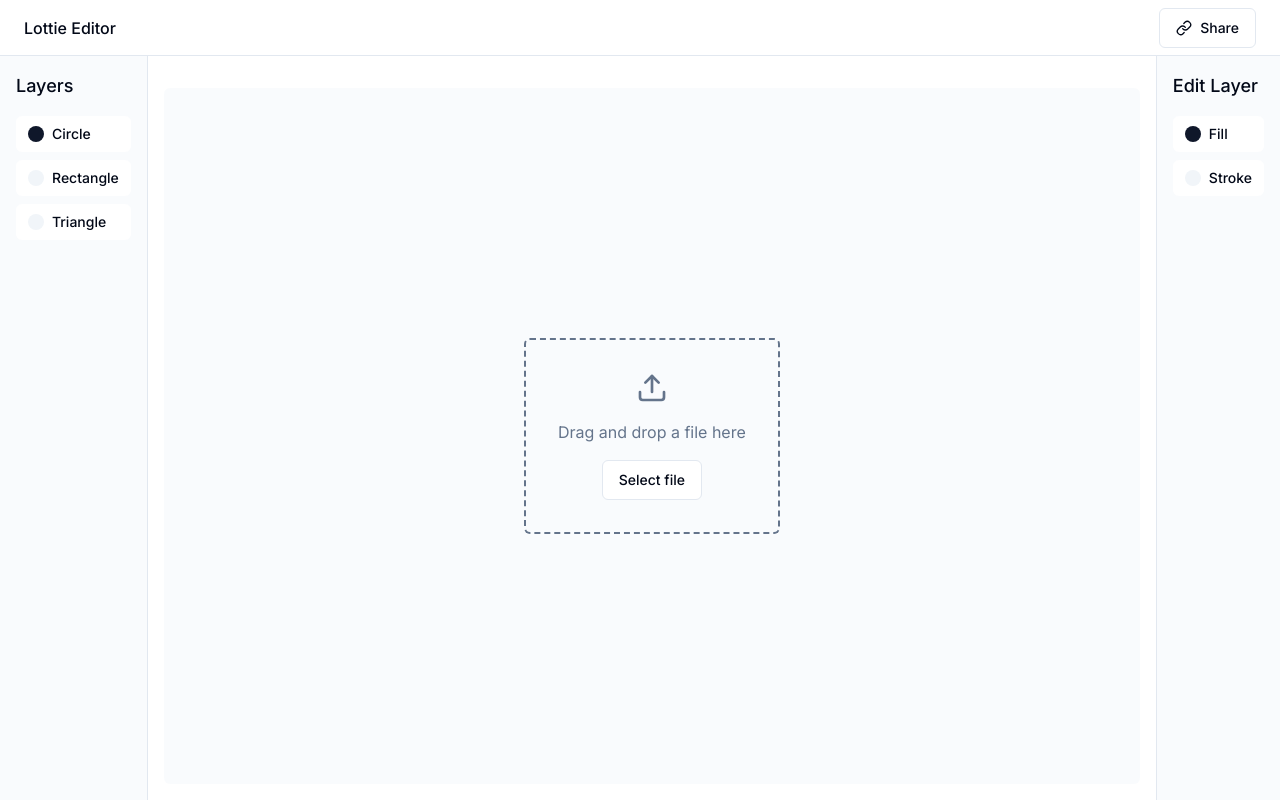
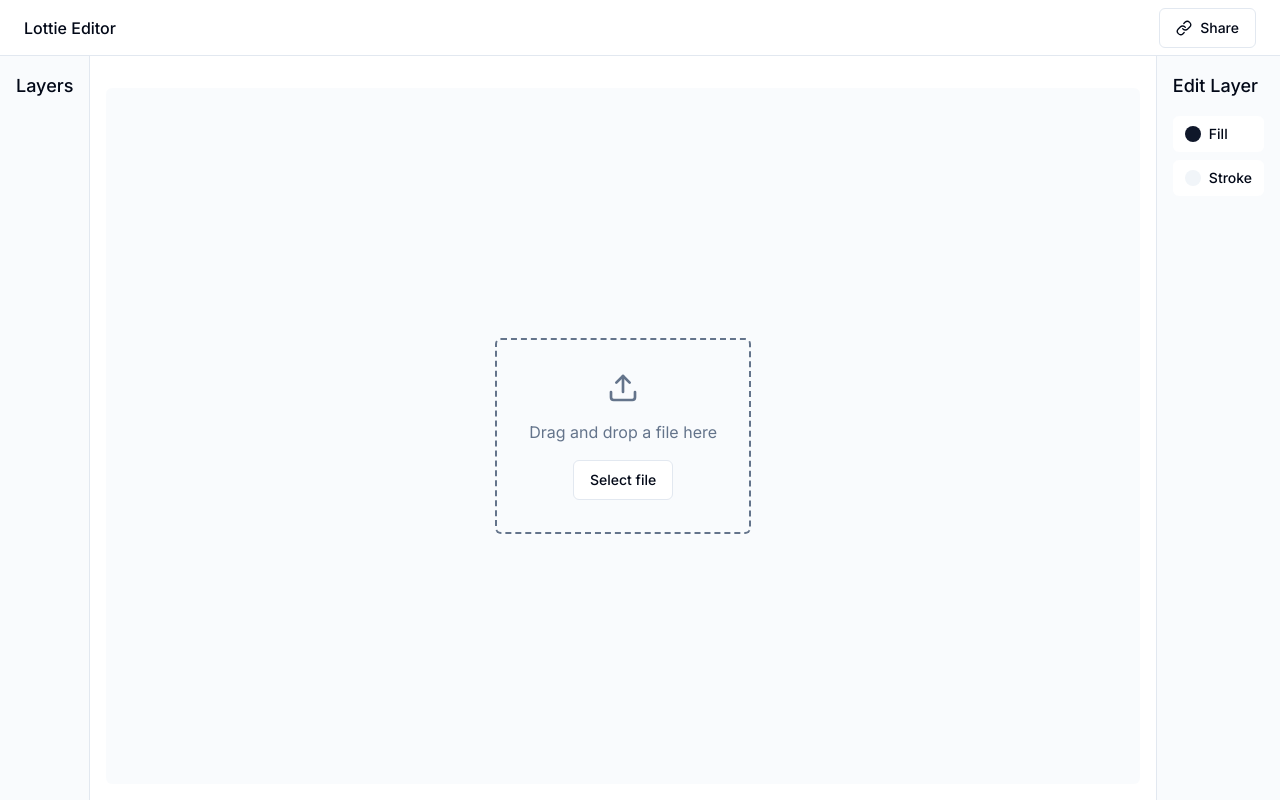
Before and after one commit to chrisgreen1993/lottie-editor, a Next.js app: page / in a window 1280 px wide. Built offline with nearby package versions, Linux system fonts and the light colour scheme.

Commit message:
Add Sidebar with list of shape layers and shapes
This currently only handles shape layers, shape groups
and the fill and stroke shapes.

```diff
--- a/components/LayerListSidebar.tsx
+++ b/components/LayerListSidebar.tsx
@@ -1,31 +1,70 @@
+"use client";
+
+import { LayerInfo, ShapeInfo, getAnimationLayers } from "@/lib/animation";
+import { useAnimation } from "@/lib/hooks/useAnimation";
+
 export const LayerListSidebar = () => {
+  const { animationJson } = useAnimation();
+  const layers = animationJson ? getAnimationLayers(animationJson) : [];
   return (
     <div className="border-r bg-muted/40 p-4">
       <div className="flex flex-col gap-4">
         <div className="flex items-center justify-between">
           <h3 className="text-lg font-medium">Layers</h3>
         </div>
-        <div className="flex flex-col gap-2">
-          <div className="flex items-center justify-between rounded-md bg-background px-3 py-2 hover:bg-muted">
-            <div className="flex items-center gap-2">
-              <div className="h-4 w-4 rounded-full bg-primary" />
-              <span className="text-sm font-medium">Circle</span>
-            </div>
-          </div>
-          <div className="flex items-center justify-between rounded-md bg-background px-3 py-2 hover:bg-muted">
-            <div className="flex items-center gap-2">
-              <div className="h-4 w-4 rounded-full bg-accent" />
-              <span className="text-sm font-medium">Rectangle</span>
-            </div>
-          </div>
-          <div className="flex items-center justify-between rounded-md bg-background px-3 py-2 hover:bg-muted">
-            <div className="flex items-center gap-2">
-              <div className="h-4 w-4 rounded-full bg-secondary" />
-              <span className="text-sm font-medium">Triangle</span>
-            </div>
-          </div>
+        <div
+          className="flex flex-col gap-2 h-[calc(100vh-9rem)] overflow-x-scroll"
+          style={{ scrollbarWidth: "none" }}
+        >
+          {layers.map((layer) => (
+            <LayerItem layer={layer} />
+          ))}
         </div>
       </div>
     </div>
   );
 };
+
+interface LayerListProps {
+  layer: LayerInfo;
+}
+
+const LayerItem = ({ layer }: LayerListProps) => {
+  return (
+    <div className="flex flex-col gap-2">
+      <div className="flex items-center justify-between rounded-md bg-background px-3 py-2 hover:bg-muted">
+        <div className="flex items-center gap-2">
+          <div className="h-4 w-4 rounded-full bg-primary" />
+          <span className="text-sm font-medium">{layer.name}</span>
+        </div>
+      </div>
+      {layer.shapes.map((shape) => (
+        <ShapeItem shape={shape} />
+      ))}
+    </div>
+  );
+};
+
+interface ShapeItemProps {
+  shape: ShapeInfo;
+  depth?: number;
+}
+
+const ShapeItem = ({ shape, depth = 0 }: ShapeItemProps) => {
+  return (
+    <div style={{ paddingLeft: `${depth + 1}rem` }}>
+      <div className="flex items-center justify-between rounded-md bg-background px-3 py-2 hover:bg-muted">
+        <div className="flex items-center gap-2">
+          <div
+            className="h-4 w-4 rounded-full bg-accent"
+            style={{ backgroundColor: `rgba(${shape.colorRgb.join(",")})` }}
+          />
+          <span className="text-sm font-medium">{shape.name}</span>
+        </div>
+      </div>
+      {shape.children.map((nestedShape, i) => (
+        <ShapeItem key={i} shape={nestedShape} depth={depth + 1} />
+      ))}
+    </div>
+  );
+};
--- /dev/null
+++ b/lib/animation.ts
@@ -0,0 +1,89 @@
+import {
+  Animation,
+  Layer,
+  Shape,
+} from "@lottie-animation-community/lottie-types";
+
+const LayerTypes = {
+  Shape: 4,
+};
+``;
+const ShapeTypes = {
+  Fill: "fl",
+  Stroke: "st",
+  Group: "gr",
+};
+
+export interface LayerInfo {
+  name: string;
+  shapes: ShapeInfo[];
+}
+
+export interface ShapeInfo {
+  name: string;
+  colorRgb: number[];
+  children: ShapeInfo[];
+}
+
+export const getAnimationLayers = (animation: Animation): LayerInfo[] => {
+  const layers = animation.layers;
+  return layers.map((layer) => {
+    const layerInfo: LayerInfo = {
+      name: layer.nm || "Unnamed Layer",
+      shapes: [],
+    };
+    switch (layer.ty) {
+      case LayerTypes.Shape:
+        layerInfo.shapes = getShapesFromLayer((layer as Layer.Shape).shapes);
+        break;
+      default:
+        break;
+    }
+    return layerInfo;
+  });
+};
+
+const getShapesFromLayer = (shapes: Shape.Value[]): ShapeInfo[] => {
+  return shapes.map((shape) => {
+    const shapeInfo: ShapeInfo = {
+      name: shape.nm || "Unnamed Shape",
+      colorRgb: [],
+      children: [],
+    };
+    switch (shape.ty) {
+      case ShapeTypes.Fill:
+        shapeInfo.colorRgb = getColorsFromFillShape(shape as Shape.Fill);
+        break;
+      case ShapeTypes.Stroke:
+        shapeInfo.colorRgb = getColorsFromStrokeShape(shape as Shape.Stroke);
+        break;
+      case ShapeTypes.Group:
+        shapeInfo.children = getShapesFromLayer(
+          (shape as Shape.Group).it || [],
+        );
+        break;
+    }
+
+    return shapeInfo;
+  });
+};
+
+const getColorsFromFillShape = (shape: Shape.Fill): number[] => {
+  return toRgbColor(shape.c.k as number[]);
+};
+
+const getColorsFromStrokeShape = (shape: Shape.Stroke): number[] => {
+  if (shape.c.a === 1) return []; // TODO: handle multiple colors
+  return toRgbColor(shape.c.k as number[]);
+};
+
+const toRgbColor = (color: number[]): number[] => {
+  const [r, g, b, a] = color;
+
+  return [
+    Math.round(r * 255),
+    Math.round(g * 255),
+    Math.round(b * 255),
+    a === undefined ? 1 : a,
+  ];
+};
```
